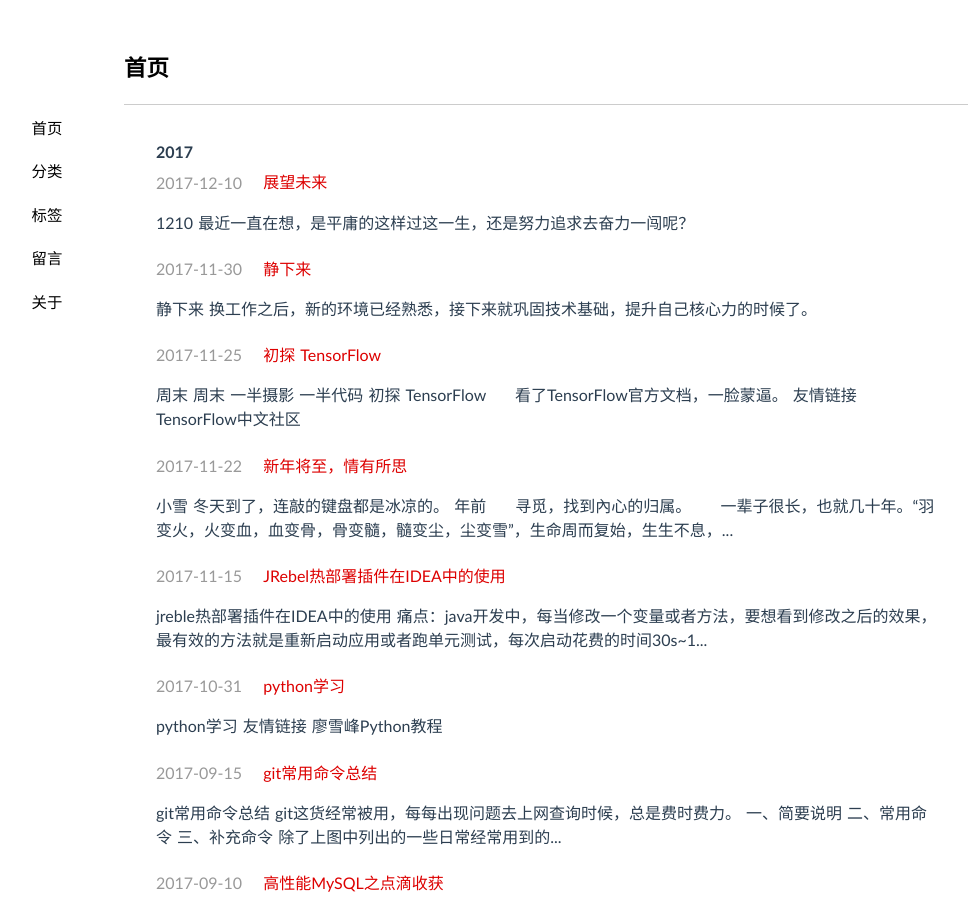
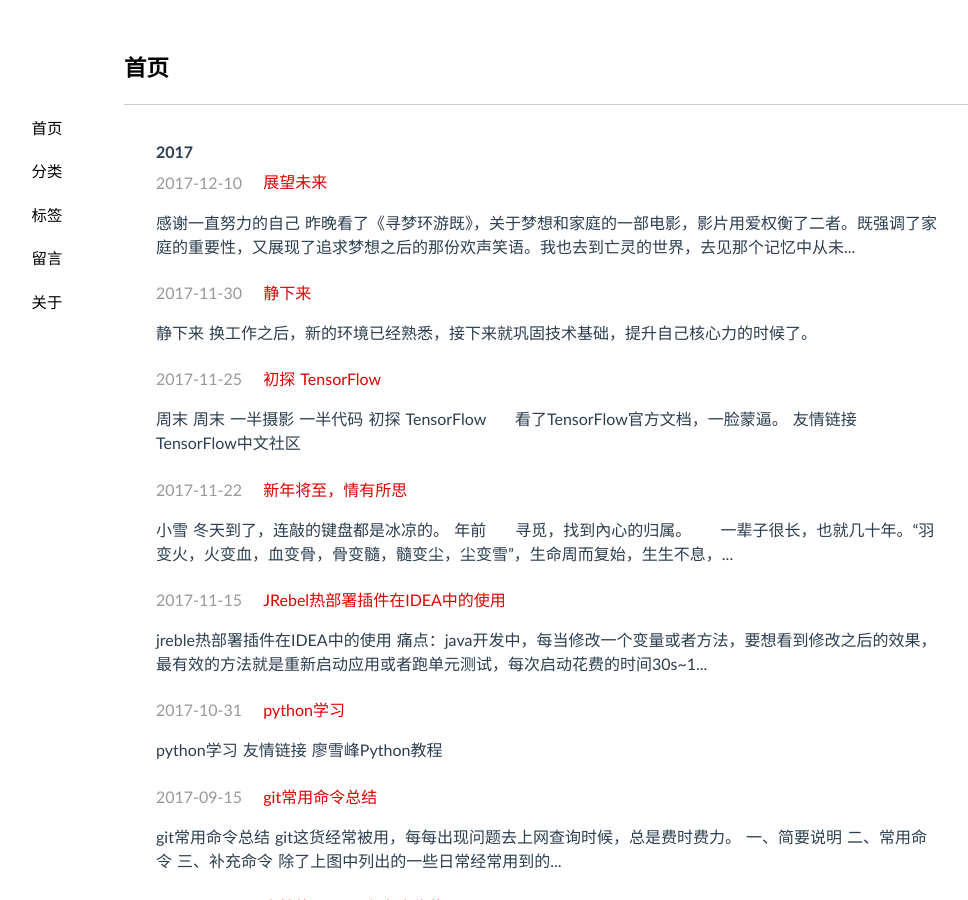
Before and after one commit to jeizas/jeizas.github.io, a Jekyll site: the page built from index.html, in a window 1280 px wide and 900 px high. Shown: the whole window, without its empty margins (91-1059 px from the left). Built offline with Jekyll 4.4.1, drawn with Linux system fonts in a browser that asks for light colours; nearby versions of some CDN libraries; the list of posts is cut into pages by our own code; comment, search, counter and statistics services are not loaded.

Commit message:
modified:   _posts/2017-12-10-december_summary.md

```diff
--- a/_posts/2017-12-10-december_summary.md
+++ b/_posts/2017-12-10-december_summary.md
@@ -6,6 +6,16 @@ categories: [life]
 tags: life
 ---
 
-### 1210
+### 感谢一直努力的自己
 
-> 最近一直在想，是平庸的这样过这一生，还是努力追求去奋力一闯呢？
+> 昨晚看了《寻梦环游既》，关于梦想和家庭的一部电影，影片用爱权衡了二者。既强调了家庭的重要性，又展现了追求梦想之后的那份欢声笑语。我也去到亡灵的世界，去见那个记忆中从未消失过的亲人。
+
+> 活着总感觉自己是幸运的，虽然和想象中的世界相差很远，从此刻起也算是有了目标。偶然看到了这么一句话：“真正的危机，来源于在正确的时间做不正确的事。没有在正确的时间，为下一步做出积累，这才是危机的根源”，想想前三个月为之焦虑，只因寻找这个恰当合理的方向。直到经历项目组大而化小的开发模式，轻松的度过了一个月，有了充足的时间审视自己。活着有时候是感觉很累，在这“遍身罗琦者，不是养蚕人”的现实世界中，抛弃初心。后来才发现，未来很近了，只有努力才是这一生唯一的出路了。
+
+> 今天是十二月十号，冥冥之中子有缘份。
+
+### 世界很大 不甘平庸
+
+&emsp;&emsp;最近一直在想，是平庸的这样过这一生，还是努力追求去奋力一闯呢？
+
+### 时间慢写吧 还没准备好
```
